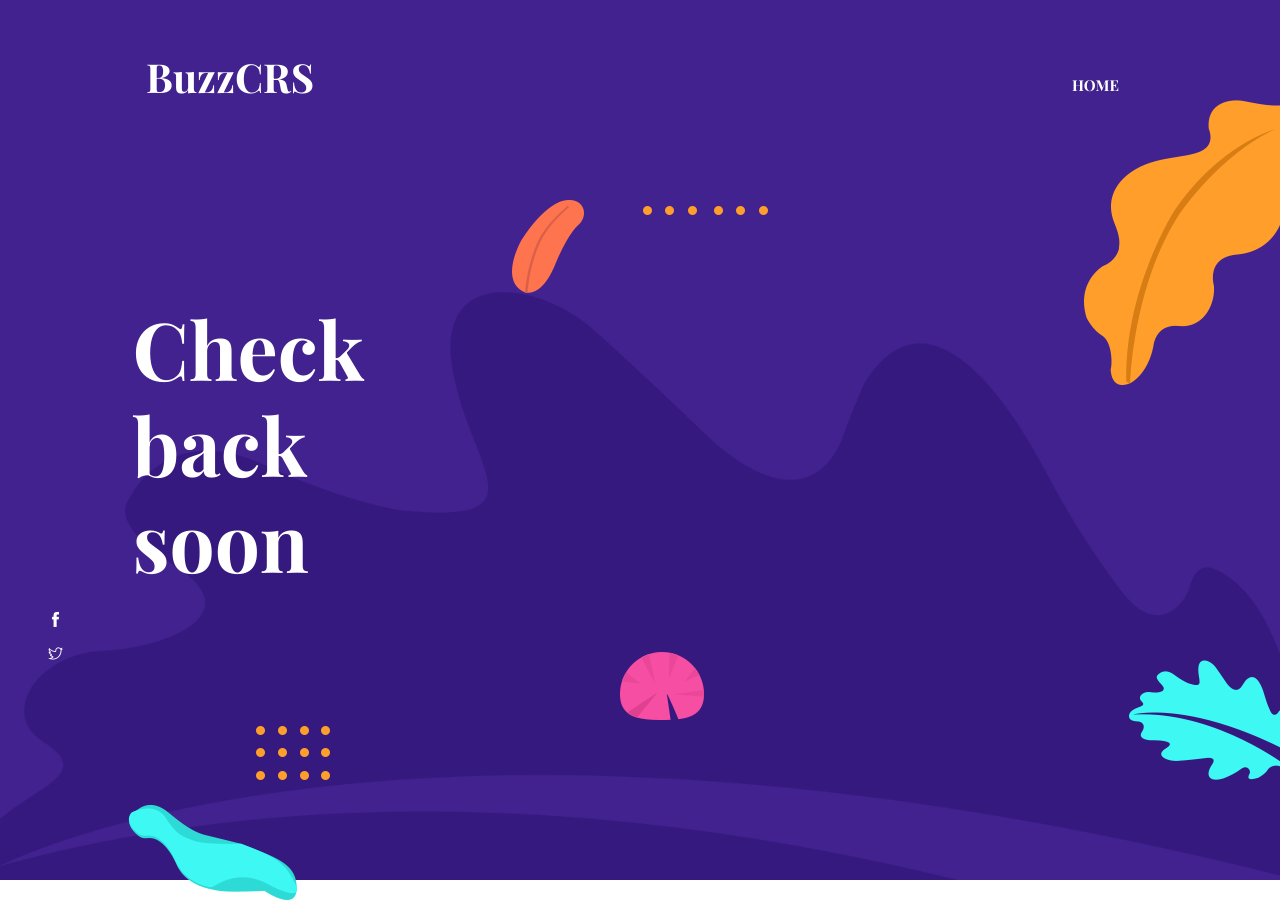
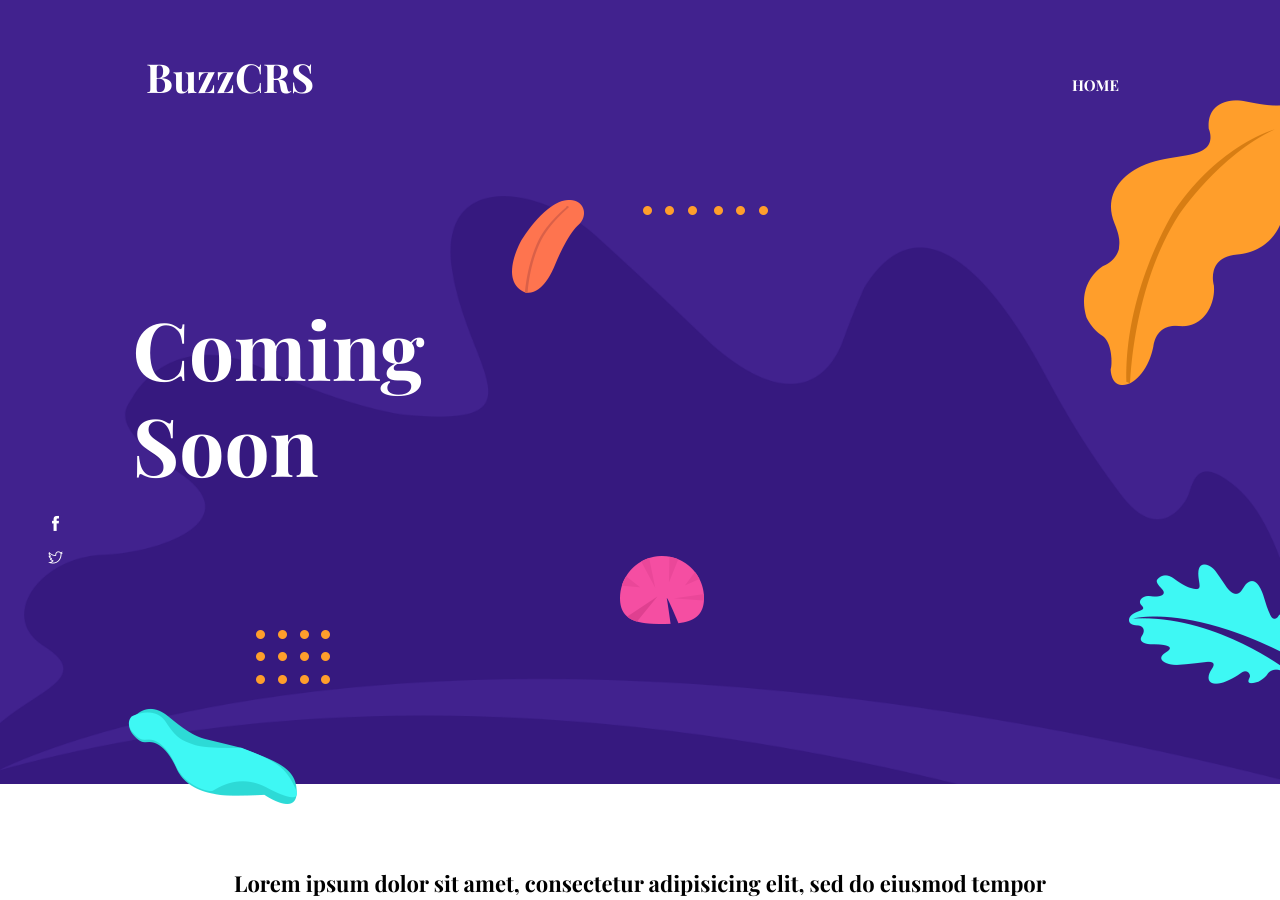
Before and after one commit to BuzzCRS/buzzcrs.github.io, a Jekyll site: the page built from index.html, in a window 1280 px wide and 900 px high. Built offline with Jekyll 4.4.1, drawn with Linux system fonts in a browser that asks for light colours.

Commit message:
Update settings.yml

```diff
--- a/_data/settings.yml
+++ b/_data/settings.yml
@@ -30,7 +30,7 @@ disqus-identifier: # Add your shortname for Disqus Comment. For example mr-brown
 # Hero Section
 
 hero:
-  hero-title: Check<br>back<br>soon
+  hero-title: Coming<br>Soon
 
 social:
 - {icon: "ti-facebook", link: "https://www.facebook.com/Buzzcrs-100300562586041"}
```
